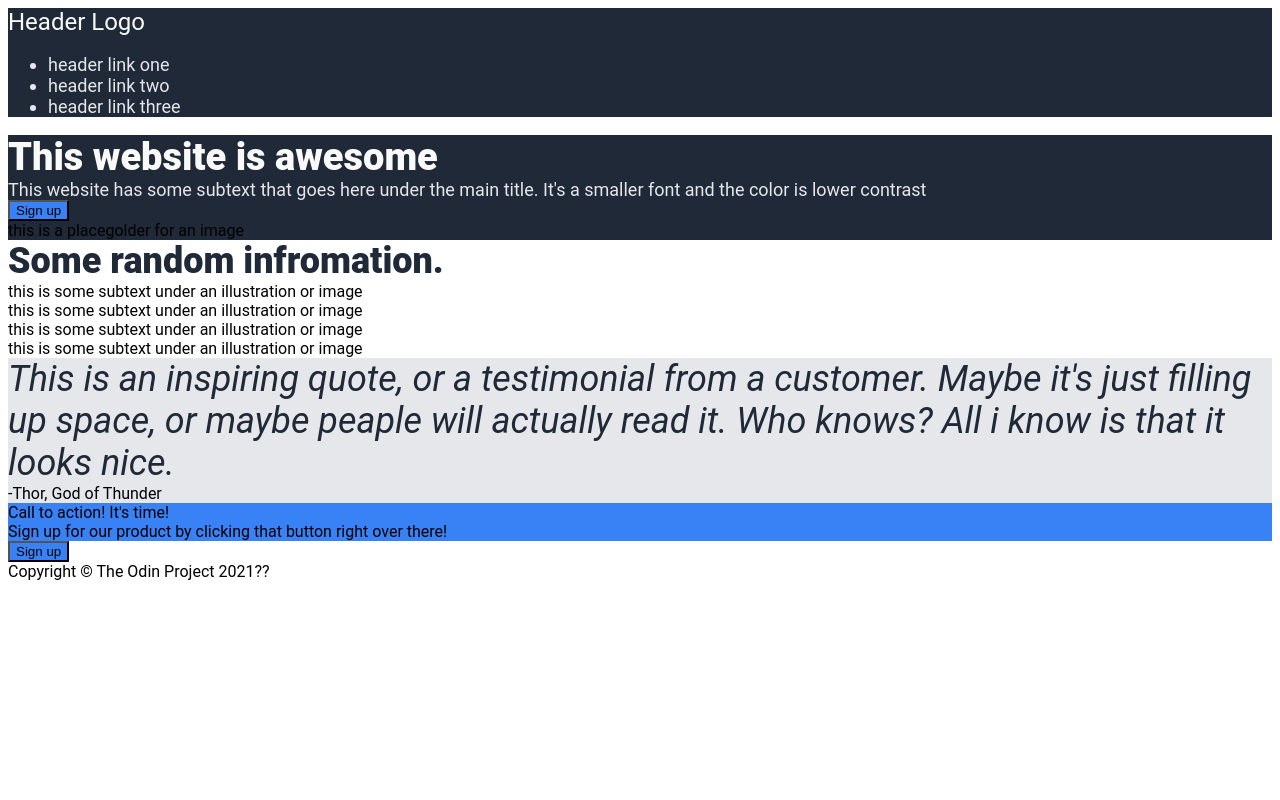
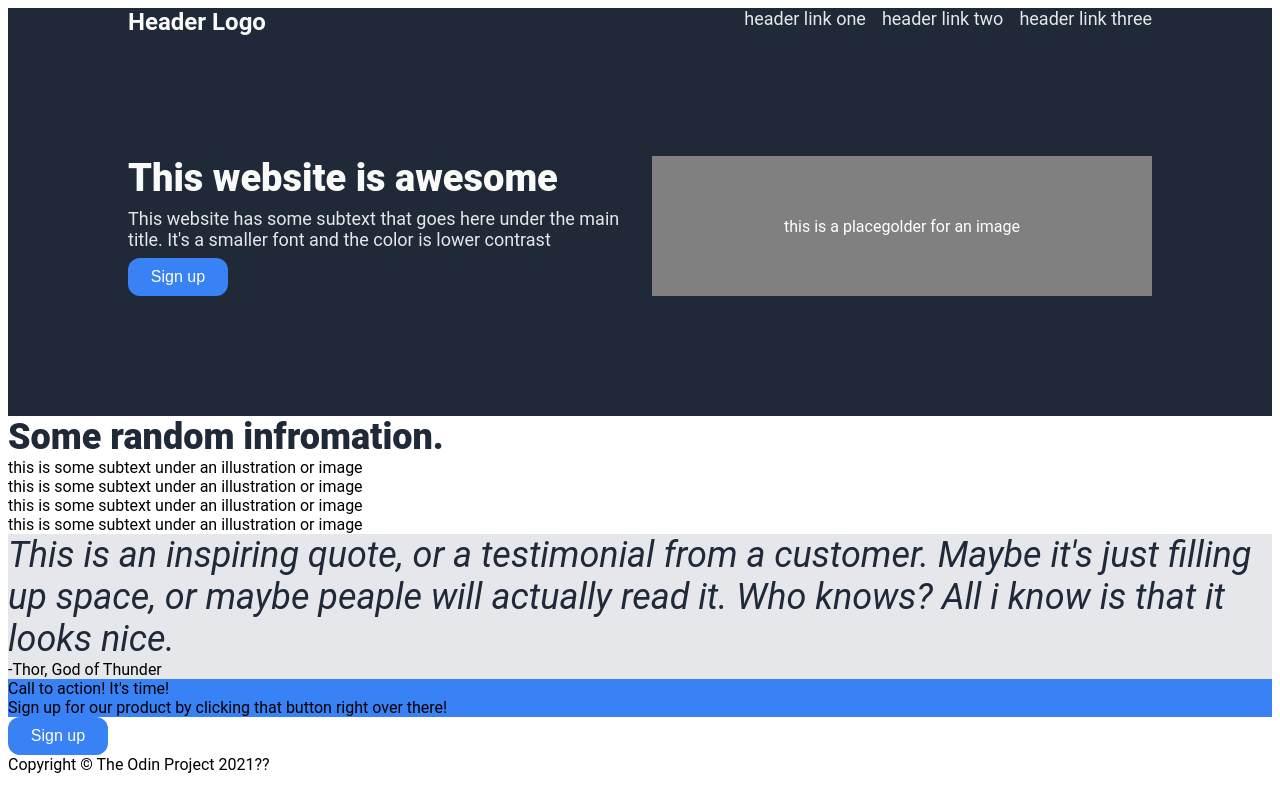
Before and after one commit to kmastra/odin_landing_page, a plain HTML site: page index.html in a window 1280 px wide. Drawn offline with Linux system fonts and the light colour scheme.

Commit message:
Updated style.css

```diff
--- a/style.css
+++ b/style.css
@@ -22,6 +22,7 @@ body {
 .logo {
     font-size: 24px;
     color: #F9FAF8;
+    font-weight: bold;
 }
 
 button,
@@ -34,11 +35,63 @@ button,
     color: #1F2937;
     font-weight: 900;
 }
+
 .section-three {
     background-color: #E5E7EB;
 }
+
 .quote {
     font-size: 36px;
     font-style: italic;
     color: #1F2937;
 }
+
+.header {
+    display: flex;
+    flex-direction: row;
+    justify-content: space-between;
+    padding: 0px 120px;
+}
+
+ul {
+    margin: 0;
+    padding: 0;
+    list-style-type: none;
+    display: flex;
+    flex-direction: row;
+    gap: 16px;
+}
+
+.section-one {
+    display: flex;
+    flex-direction: row;
+    padding: 120px;
+    gap: 16px;
+}
+
+.welcome-msg {
+    display: flex;
+    flex-direction: column;
+    gap: 8px;
+}
+
+.img-placeholder {
+    width: 500px;
+    background-color: gray;
+    color: white;
+    flex-shrink: 0;
+    display: flex;
+    justify-content: center;
+    align-items: center;
+}
+
+button {
+    width: 100px;
+    border: none;
+    color: white;
+    padding: 10px 0px;
+    text-decoration: none;
+    font-size: 16px;
+    margin: 0;
+    border-radius: 12px;
+}
```
Also changed, not shown: index.html (+7 -0 lines).
